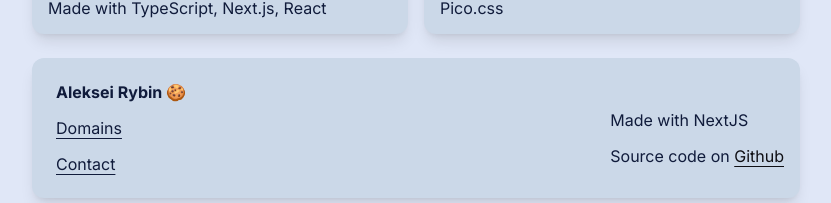
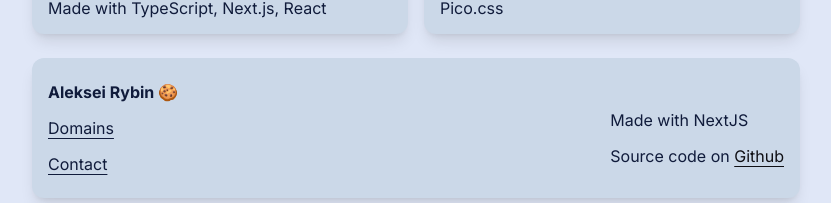
Before and after one commit to tapnisu/tapni.su, a Next.js app: page / in a window 1280 px wide. Shown: the part 1610-1813 px from the top of the page, without its empty margins (224-1055 px from the left). Built offline with nearby package versions, Linux system fonts and the light colour scheme.

Commit message:
Change gaps in footer

```diff
--- a/components/footer/footer.module.css
+++ b/components/footer/footer.module.css
@@ -43,13 +43,13 @@
 }
 
 .name {
-  padding: var(--gap-half);
+  padding: var(--gap-half) 0;
 }
 
 .link {
   color: var(--text-2);
 
-  padding: var(--gap-half);
+  padding: var(--gap-half) 0;
 
   transition-property: color;
   transition-timing-function: cubic-bezier(0.4, 0, 0.2, 1);
```
